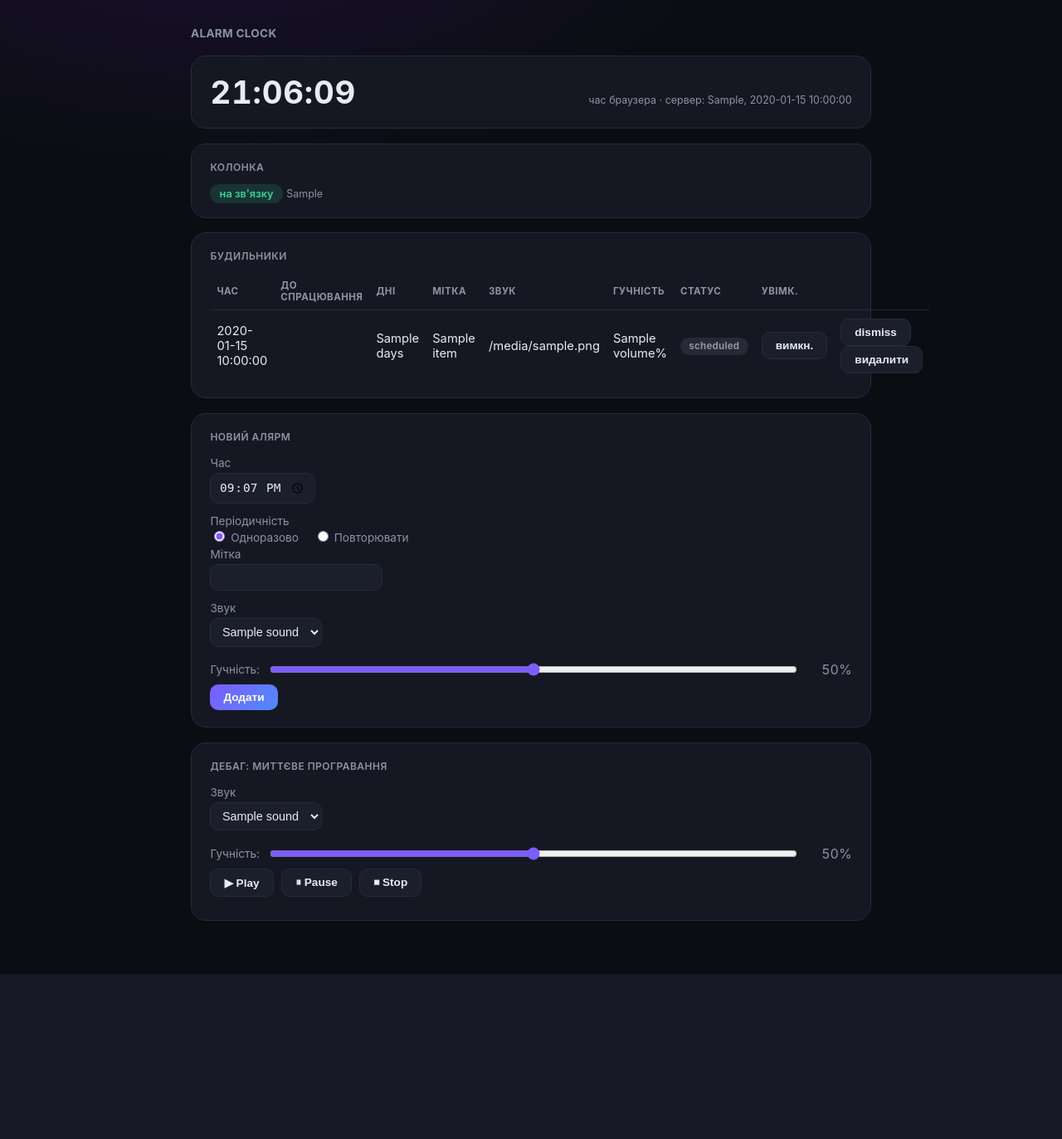
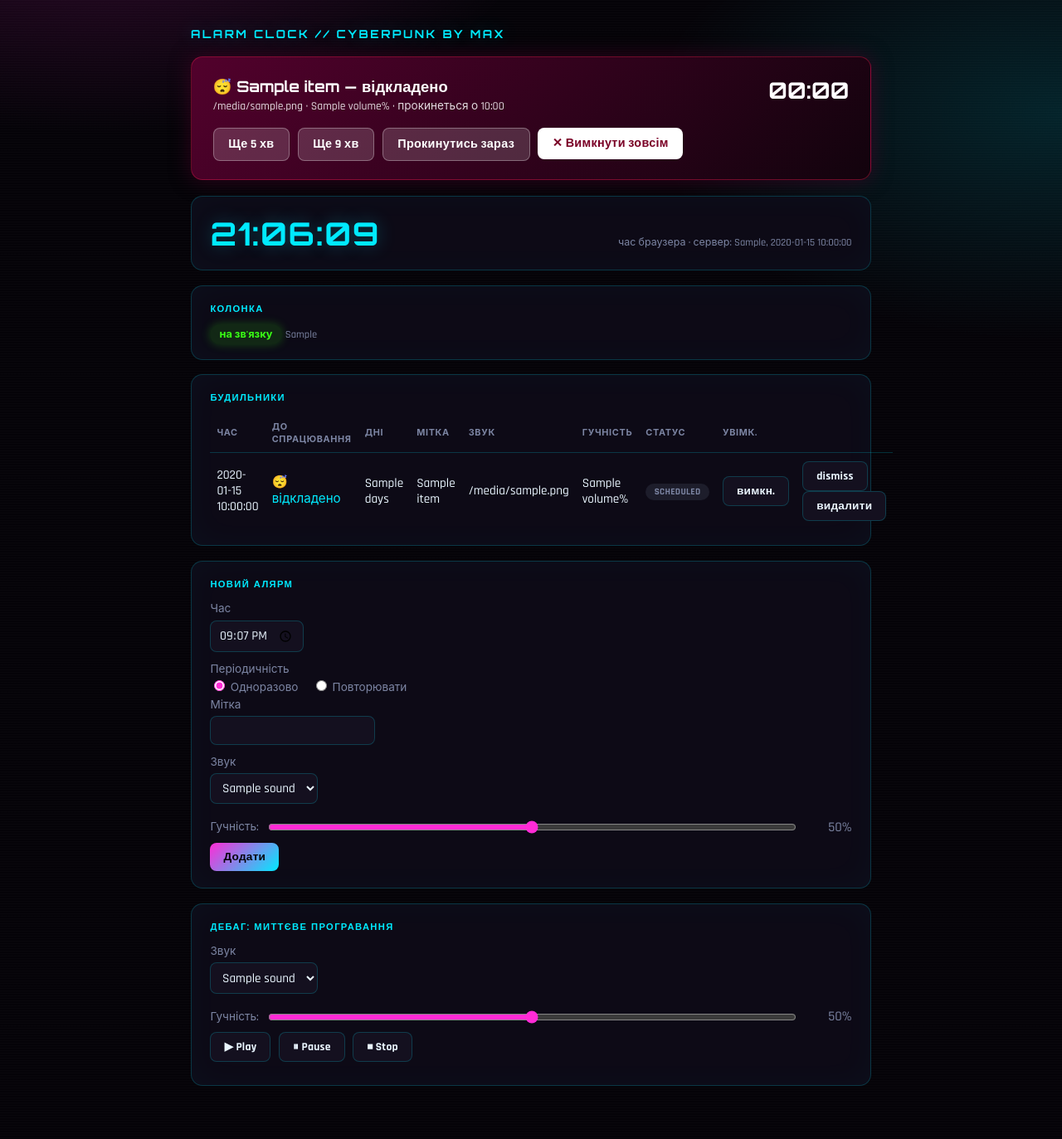
Before and after one commit to Shmebe/Alarm-Clock, a FastAPI app: page / in a window 1280 px wide. Shown: the whole page at 83% size. Before the commit the page ends 1174 px from the top, so only its background shows below. Run offline with FastAPI, Linux system fonts and the light colour scheme; tables that the repository leaves empty hold one stand-in row (values such as "Sample post"); a database or web service that is not in the repository returns one stand-in record (values such as "Sample title"); data that the repository does not hold is empty.

Commit message:
Update index.html

```diff
--- a/services/web/templates/index.html
+++ b/services/web/templates/index.html
@@ -4,40 +4,56 @@
     <meta charset="UTF-8">
     <meta name="viewport" content="width=device-width, initial-scale=1">
     <title>Alarm Clock</title>
+    <link rel="preconnect" href="https://fonts.googleapis.com">
+    <link rel="preconnect" href="https://fonts.gstatic.com" crossorigin>
+    <link href="https://fonts.googleapis.com/css2?family=Orbitron:wght@500;700;900&family=Rajdhani:wght@500;600;700&display=swap" rel="stylesheet">
     <style>
+        /* --- Cyberpunk by Max --- */
         :root {
-            --bg: #0b0d12;
-            --panel: #151823;
-            --panel-2: #1b1f2c;
-            --border: #262b3a;
-            --text: #e9ebf1;
-            --text-dim: #8d93a3;
-            --accent-1: #7c5cff;
-            --accent-2: #4f8cff;
+            --bg: #050308;
+            --panel: #0d0a16;
+            --panel-2: #14101f;
+            --border: rgba(0, 234, 255, 0.2);
+            --border-pink: rgba(255, 43, 214, 0.25);
+            --text: #eaf6ff;
+            --text-dim: #7c85a3;
+            --accent-1: #ff2bd6;
+            --accent-2: #00eaff;
             --accent-grad: linear-gradient(135deg, var(--accent-1), var(--accent-2));
-            --danger-1: #ff5f6d;
-            --danger-2: #ff9d4d;
+            --danger-1: #ff2050;
+            --danger-2: #ff9500;
             --danger-grad: linear-gradient(135deg, var(--danger-1), var(--danger-2));
-            --success: #34d399;
-            --radius: 18px;
+            --snooze-1: #52012c;
+            --snooze-2: #12030d;
+            --snooze-grad: linear-gradient(135deg, var(--snooze-1), var(--snooze-2));
+            --success: #39ff14;
+            --radius: 14px;
+            --glow-cyan: 0 0 22px rgba(0, 234, 255, 0.28);
+            --glow-pink: 0 0 22px rgba(255, 43, 214, 0.28);
         }
         * { box-sizing: border-box; }
         body {
-            font-family: -apple-system, BlinkMacSystemFont, "Segoe UI", Roboto, sans-serif;
-            background: radial-gradient(1200px 600px at 20% -10%, #1a1030 0%, var(--bg) 55%);
+            font-family: 'Rajdhani', -apple-system, BlinkMacSystemFont, "Segoe UI", sans-serif;
+            background:
+                radial-gradient(900px 500px at 10% -10%, rgba(255, 43, 214, 0.18) 0%, transparent 60%),
+                radial-gradient(900px 500px at 100% 10%, rgba(0, 234, 255, 0.14) 0%, transparent 55%),
+                repeating-linear-gradient(180deg, rgba(255,255,255,0.015) 0px, rgba(255,255,255,0.015) 1px, transparent 1px, transparent 3px),
+                var(--bg);
             color: var(--text);
             max-width: 860px;
             margin: 0 auto;
             padding: 2rem 1.25rem 4rem;
+            font-size: 1.02rem;
         }
         h1 {
-            font-size: 1.4rem;
+            font-family: 'Orbitron', sans-serif;
+            font-size: 0.85rem;
             font-weight: 700;
-            letter-spacing: 0.02em;
+            letter-spacing: 0.18em;
             margin: 0 0 1.2rem;
-            color: var(--text-dim);
+            color: var(--accent-2);
             text-transform: uppercase;
-            font-size: 0.85rem;
+            text-shadow: var(--glow-cyan);
         }
         .card {
             background: var(--panel);
@@ -45,56 +61,66 @@
             border-radius: var(--radius);
             padding: 1.25rem 1.4rem;
             margin-top: 1.1rem;
+            box-shadow: inset 0 0 40px rgba(0, 234, 255, 0.03);
         }
-        .card legend, .card > .card-title {
+        .card .card-title {
+            font-family: 'Orbitron', sans-serif;
             font-weight: 600;
-            font-size: 0.95rem;
-            color: var(--text-dim);
+            color: var(--accent-2);
             margin-bottom: 0.8rem;
             text-transform: uppercase;
-            letter-spacing: 0.04em;
-            font-size: 0.75rem;
+            letter-spacing: 0.12em;
+            font-size: 0.7rem;
         }
         .error-banner {
-            background: rgba(255, 95, 109, 0.12);
-            border: 1px solid rgba(255, 95, 109, 0.4);
-            color: #ff9a9a;
+            background: rgba(255, 32, 80, 0.12);
+            border: 1px solid rgba(255, 32, 80, 0.45);
+            color: #ff8fa8;
             padding: 0.7rem 1rem;
             border-radius: var(--radius);
             margin-bottom: 1rem;
         }
-        .badge { padding: 0.25rem 0.7rem; border-radius: 999px; font-size: 0.8rem; font-weight: 600; }
-        .badge.on { background: rgba(52, 211, 153, 0.15); color: var(--success); }
-        .badge.off { background: rgba(255, 95, 109, 0.15); color: var(--danger-1); }
+        .badge { padding: 0.25rem 0.7rem; border-radius: 999px; font-size: 0.8rem; font-weight: 700; }
+        .badge.on { background: rgba(57, 255, 20, 0.12); color: var(--success); box-shadow: 0 0 12px rgba(57,255,20,0.25); }
+        .badge.off { background: rgba(255, 32, 80, 0.14); color: var(--danger-1); }
 
         .clock-row {
             display: flex; align-items: baseline; justify-content: space-between;
             flex-wrap: wrap; gap: 0.6rem;
         }
-        .clock { font-size: 2.4rem; font-weight: 700; font-variant-numeric: tabular-nums; letter-spacing: 0.02em; }
+        .clock {
+            font-family: 'Orbitron', sans-serif;
+            font-size: 2.4rem; font-weight: 700; font-variant-numeric: tabular-nums; letter-spacing: 0.04em;
+            color: var(--accent-2);
+            text-shadow: var(--glow-cyan);
+        }
         .tz-note { font-size: 0.78rem; color: var(--text-dim); }
 
         table { width: 100%; border-collapse: collapse; margin-top: 0.4rem; }
-        th { text-align: left; font-size: 0.72rem; text-transform: uppercase; letter-spacing: 0.04em;
+        th { text-align: left; font-size: 0.68rem; text-transform: uppercase; letter-spacing: 0.06em;
              color: var(--text-dim); padding: 0.5rem 0.5rem; border-bottom: 1px solid var(--border); }
-        td { padding: 0.6rem 0.5rem; border-bottom: 1px solid var(--border); font-size: 0.92rem; }
+        td { padding: 0.6rem 0.5rem; border-bottom: 1px solid var(--border); font-size: 0.95rem; }
         tr:last-child td { border-bottom: none; }
         .disabled-row td { opacity: 0.4; }
-        .countdown { font-variant-numeric: tabular-nums; color: var(--text-dim); }
+        .countdown { font-variant-numeric: tabular-nums; color: var(--accent-2); }
 
-        .state { padding: 0.2rem 0.65rem; border-radius: 999px; font-size: 0.72rem; font-weight: 700;
-                 letter-spacing: 0.02em; white-space: nowrap; }
-        .state-scheduled { background: rgba(141, 147, 163, 0.15); color: var(--text-dim); }
-        .state-triggered { background: rgba(249, 168, 37, 0.18); color: #f9a825; }
-        .state-waiting_for_speaker { background: rgba(255, 95, 109, 0.18); color: var(--danger-1); }
-        .state-playing { background: rgba(52, 211, 153, 0.18); color: var(--success); }
-        .state-dismissed { background: rgba(141, 147, 163, 0.12); color: var(--text-dim); }
+        .state { padding: 0.2rem 0.65rem; border-radius: 999px; font-size: 0.7rem; font-weight: 700;
+                 letter-spacing: 0.03em; white-space: nowrap; text-transform: uppercase; }
+        .state-scheduled { background: rgba(124, 133, 163, 0.15); color: var(--text-dim); }
+        .state-triggered { background: rgba(255, 149, 0, 0.18); color: var(--danger-2); }
+        .state-waiting_for_speaker { background: rgba(255, 32, 80, 0.18); color: var(--danger-1); }
+        .state-playing { background: rgba(57, 255, 20, 0.16); color: var(--success); }
+        .state-dismissed { background: rgba(124, 133, 163, 0.12); color: var(--text-dim); }
 
         form.inline { display: inline; }
         label { font-size: 0.85rem; color: var(--text-dim); }
         input[type="text"], input[type="time"], select {
             background: var(--panel-2); border: 1px solid var(--border); color: var(--text);
-            border-radius: 10px; padding: 0.45rem 0.6rem; font-size: 0.9rem; margin: 0.2rem 0 0.6rem;
+            border-radius: 8px; padding: 0.45rem 0.6rem; font-size: 0.95rem; margin: 0.2rem 0 0.6rem;
+            font-family: inherit;
+        }
+        input[type="text"]:focus, input[type="time"]:focus, select:focus {
+            outline: none; border-color: var(--accent-2); box-shadow: var(--glow-cyan);
         }
         .mixer-row { display: flex; align-items: center; gap: 0.6rem; margin: 0.5rem 0; }
         .mixer-row input[type="range"] { flex: 1; accent-color: var(--accent-1); }
@@ -102,39 +128,57 @@
         .mixer-row output { width: 3.4em; text-align: right; font-variant-numeric: tabular-nums; color: var(--text-dim); }
 
         button {
-            border: none; border-radius: 10px; padding: 0.5rem 1rem; font-size: 0.85rem; font-weight: 600;
+            border-radius: 8px; padding: 0.5rem 1rem; font-size: 0.85rem; font-weight: 700;
             cursor: pointer; background: var(--panel-2); color: var(--text); border: 1px solid var(--border);
+            font-family: 'Rajdhani', sans-serif; letter-spacing: 0.02em;
+            transition: box-shadow 0.15s, border-color 0.15s;
         }
-        button:hover { border-color: var(--accent-2); }
-        button.primary { background: var(--accent-grad); color: white; border: none; }
-        button.danger { background: var(--danger-grad); color: white; border: none; }
+        button:hover { border-color: var(--accent-2); box-shadow: var(--glow-cyan); }
+        button.primary { background: var(--accent-grad); color: #06040a; border: none; text-shadow: none; }
+        button.primary:hover { box-shadow: var(--glow-pink); }
+        button.danger { background: var(--danger-grad); color: #1a0500; border: none; }
 
         #debug-status { font-size: 0.85rem; color: var(--text-dim); }
 
-        /* --- Ringing event panel --- */
-        .ringing-panel {
-            background: var(--danger-grad);
+        /* --- Alarm event panel: ringing (bright, urgent) vs snoozed (darker, redder) --- */
+        .event-panel {
             border-radius: var(--radius);
             padding: 1.4rem 1.6rem;
             margin-bottom: 1.2rem;
             color: white;
-            box-shadow: 0 10px 40px rgba(255, 95, 109, 0.35);
         }
-        .ringing-panel .top-row { display: flex; justify-content: space-between; align-items: flex-start; flex-wrap: wrap; gap: 0.6rem; }
-        .ringing-panel .label { font-size: 1.3rem; font-weight: 700; }
-        .ringing-panel .sub { font-size: 0.85rem; opacity: 0.85; margin-top: 0.15rem; }
-        .ringing-panel .elapsed { font-size: 1.6rem; font-weight: 700; font-variant-numeric: tabular-nums; }
-        .ringing-panel .actions { display: flex; gap: 0.6rem; margin-top: 1.1rem; flex-wrap: wrap; }
-        .ringing-panel button {
-            background: rgba(255,255,255,0.18); color: white; border: 1px solid rgba(255,255,255,0.35);
+        .event-panel.mode-ringing {
+            background: var(--danger-grad);
+            box-shadow: 0 0 45px rgba(255, 32, 80, 0.45);
+            animation: pulse-ring 1.6s ease-in-out infinite;
+        }
+        .event-panel.mode-snoozed {
+            background: var(--snooze-grad);
+            border: 1px solid rgba(255, 32, 80, 0.35);
+            box-shadow: 0 0 25px rgba(82, 1, 44, 0.55);
+        }
+        @keyframes pulse-ring {
+            0%, 100% { box-shadow: 0 0 30px rgba(255, 32, 80, 0.4); }
+            50% { box-shadow: 0 0 55px rgba(255, 149, 0, 0.55); }
+        }
+        .event-panel .top-row { display: flex; justify-content: space-between; align-items: flex-start; flex-wrap: wrap; gap: 0.6rem; }
+        .event-panel .label { font-family: 'Orbitron', sans-serif; font-size: 1.15rem; font-weight: 700; }
+        .event-panel .sub { font-size: 0.85rem; opacity: 0.85; margin-top: 0.2rem; }
+        .event-panel .timer {
+            font-family: 'Orbitron', sans-serif;
+            font-size: 1.7rem; font-weight: 700; font-variant-numeric: tabular-nums;
+        }
+        .event-panel .actions { display: flex; gap: 0.6rem; margin-top: 1.1rem; flex-wrap: wrap; }
+        .event-panel button {
+            background: rgba(255,255,255,0.16); color: white; border: 1px solid rgba(255,255,255,0.3);
             font-size: 0.9rem; padding: 0.6rem 1.1rem;
         }
-        .ringing-panel button.dismiss { background: white; color: #c0392b; border: none; }
-        .ringing-panel button:hover { border-color: white; }
+        .event-panel button.dismiss { background: white; color: #7a0026; border: none; }
+        .event-panel button:hover { border-color: white; box-shadow: none; }
     </style>
 </head>
 <body>
-    <h1>Alarm Clock</h1>
+    <h1>Alarm Clock // Cyberpunk by Max</h1>
 
     {% if error %}
     <p class="error-banner">⚠ {{ error }}</p>
@@ -142,13 +186,13 @@
 
     {% set ringing = alarms | selectattr("state", "equalto", "playing") | list %}
     {% for alarm in ringing %}
-    <div class="ringing-panel">
+    <div class="event-panel mode-ringing">
         <div class="top-row">
             <div>
                 <div class="label">⏰ {{ alarm.label or "Будильник" }}</div>
                 <div class="sub">{{ alarm.sound_file }} · {{ alarm.volume }}%</div>
             </div>
-            <div class="elapsed" data-started="{{ alarm.last_fired_at }}">00:00</div>
+            <div class="timer elapsed" data-started="{{ alarm.last_fired_at }}">00:00</div>
         </div>
         <div class="actions">
             <form class="inline" method="post" action="/alarms/{{ alarm.id }}/snooze">
@@ -165,6 +209,35 @@
             </form>
             <form class="inline" method="post" action="/alarms/{{ alarm.id }}/dismiss">
                 <button type="submit" class="dismiss">✕ Вимкнути</button>
+            </form>
+        </div>
+    </div>
+    {% endfor %}
+
+    {% set snoozed = alarms | selectattr("state", "equalto", "scheduled") | selectattr("snooze_until") | list %}
+    {% for alarm in snoozed %}
+    <div class="event-panel mode-snoozed">
+        <div class="top-row">
+            <div>
+                <div class="label">😴 {{ alarm.label or "Будильник" }} — відкладено</div>
+                <div class="sub">{{ alarm.sound_file }} · {{ alarm.volume }}% · прокинеться о {{ alarm.snooze_until[11:16] }}</div>
+            </div>
+            <div class="timer countdown-to" data-until="{{ alarm.snooze_until }}">00:00</div>
+        </div>
+        <div class="actions">
+            <form class="inline" method="post" action="/alarms/{{ alarm.id }}/snooze">
+                <input type="hidden" name="minutes" value="5">
+                <button type="submit">Ще 5 хв</button>
+            </form>
+            <form class="inline" method="post" action="/alarms/{{ alarm.id }}/snooze">
+                <input type="hidden" name="minutes" value="9">
+                <button type="submit">Ще 9 хв</button>
+            </form>
+            <form class="inline" method="post" action="/alarms/{{ alarm.id }}/dismiss">
+                <button type="submit">Прокинутись зараз</button>
+            </form>
+            <form class="inline" method="post" action="/alarms/{{ alarm.id }}/dismiss">
+                <button type="submit" class="dismiss">✕ Вимкнути зовсім</button>
             </form>
         </div>
     </div>
@@ -197,8 +270,10 @@
             <tr class="{% if not alarm.enabled %}disabled-row{% endif %}">
                 <td>{{ alarm.time }}</td>
                 <td>
-                    {% if alarm.enabled and alarm.state == "scheduled" %}
+                    {% if alarm.enabled and alarm.state == "scheduled" and not alarm.snooze_until %}
                     <span class="countdown" data-time="{{ alarm.time }}" data-days="{{ alarm.days }}">…</span>
+                    {% elif alarm.snooze_until %}
+                    <span class="countdown">😴 відкладено</span>
                     {% else %}
                     <span class="countdown">—</span>
                     {% endif %}
@@ -380,7 +455,7 @@
             return 'через ' + parts.join(' ');
         }
 
-        function formatElapsed(ms) {
+        function formatClockMs(ms) {
             const totalSec = Math.max(0, Math.floor(ms / 1000));
             const mm = String(Math.floor(totalSec / 60)).padStart(2, '0');
             const ss = String(totalSec % 60).padStart(2, '0');
@@ -397,19 +472,23 @@
                 const next = nextOccurrence(el.dataset.time, el.dataset.days, now);
                 el.textContent = next ? formatRemaining(next - now) : '';
             });
+            // Ringing: count UP from when it started.
             document.querySelectorAll('.elapsed[data-started]').forEach(el => {
                 const started = new Date(el.dataset.started);
-                if (!isNaN(started)) {
-                    el.textContent = formatElapsed(now - started);
-                }
+                if (!isNaN(started)) el.textContent = formatClockMs(now - started);
+            });
+            // Snoozed: count DOWN to when it'll ring again.
+            document.querySelectorAll('.countdown-to[data-until]').forEach(el => {
+                const until = new Date(el.dataset.until);
+                if (!isNaN(until)) el.textContent = formatClockMs(until - now);
             });
         }
 
         tick();
         setInterval(tick, 1000);
 
-        // Full refresh periodically so a newly-ringing alarm's panel appears
-        // without the person having to manually reload the page.
+        // Full refresh periodically so a newly-ringing/snoozed alarm's panel
+        // appears without the person having to manually reload the page.
         setInterval(() => location.reload(), 15000);
 
         let debugPaused = false;
```
